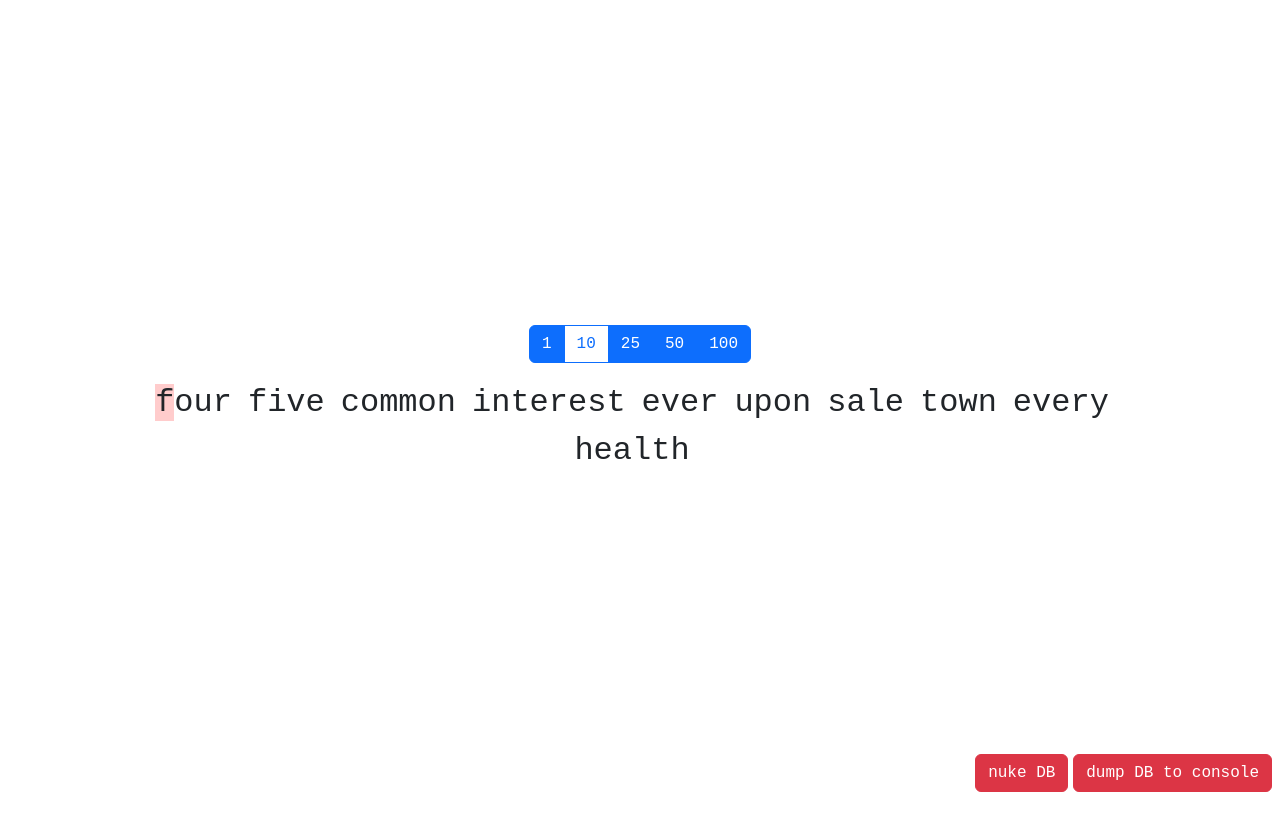
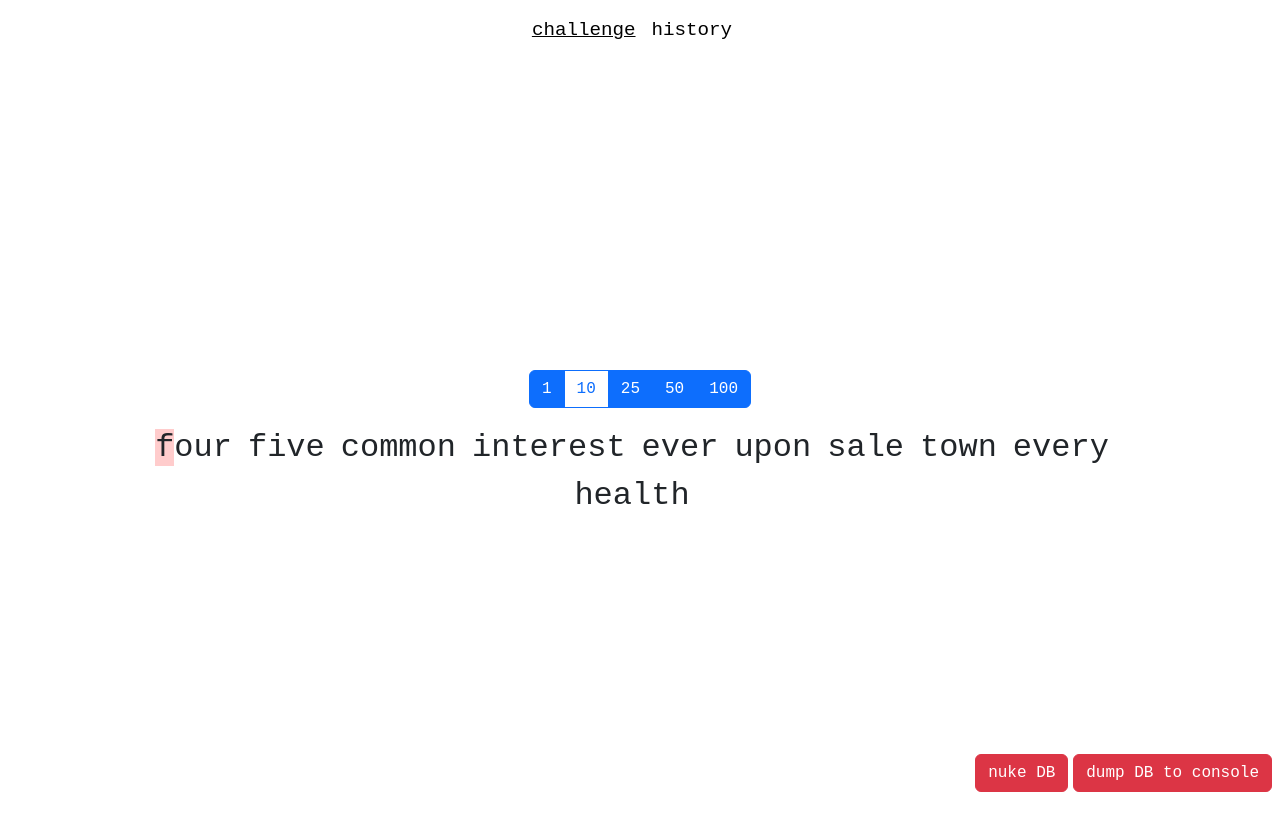
Before and after one commit to overwatchcorp/amphetype-js-proto, a React (Create React App) app: page / in a window 1280 px wide. Shown: the top 830 px of the page. Before the commit the page ends 800 px from the top, so only its background shows below. Built offline with nearby package versions, Linux system fonts and the light colour scheme; what rxdb would draw is missing.

Commit message:
made a header w/ navlinks to challenge and history

```diff
--- a/src/Router.tsx
+++ b/src/Router.tsx
@@ -2,7 +2,7 @@ import React from "react";
 import { createBrowserRouter, RouterProvider } from "react-router-dom";
 import "./styles/App.scss";
 import Challenge from "./routes/Challenge";
-import Vis from "./routes/Analysis";
+import Analysis from "./routes/Analysis";
 
 const router = createBrowserRouter([
   {
@@ -10,8 +10,8 @@ const router = createBrowserRouter([
     element: <Challenge />,
   },
   {
-    path: "/vis",
-    element: <Vis />,
+    path: "/history",
+    element: <Analysis />,
   },
 ]);
 
--- /dev/null
+++ b/src/components/Header.tsx
@@ -0,0 +1,25 @@
+import { NavLink } from "react-router-dom";
+import "../styles/App.scss";
+
+const Header = () => (
+  <div className="header">
+    <NavLink
+      className={({ isActive }) =>
+        `header-link ${isActive ? "header-link-active" : ""}`
+      }
+      to="/"
+    >
+      challenge
+    </NavLink>
+    <NavLink
+      className={({ isActive }) =>
+        `header-link ${isActive ? "header-link-active" : ""}`
+      }
+      to="/history"
+    >
+      history
+    </NavLink>
+  </div>
+);
+
+export default Header;
--- a/src/routes/Analysis.tsx
+++ b/src/routes/Analysis.tsx
@@ -4,6 +4,7 @@ import { RxDocument } from "rxdb";
 import { pivotSessionLong } from "../analysis/sessionPostProcessing";
 import dbManagerInstance from "../analysis/sessionStorage";
 import Accuracy from "../components/Accuracy";
+import Header from "../components/Header";
 import NGram from "../components/NGram";
 import RunningWPM from "../components/RunningWPM";
 import WPM from "../components/WPM";
@@ -70,6 +71,8 @@ const Vis = () => {
   );
 
   return (
+    <div>
+      <Header />
       <div className="mb-4 mt-4">
         <div className="d-flex align-items-top justify-content-center">
           <div className="d-flex flex-column">{SessionListDisplay}</div>
@@ -88,6 +91,7 @@ const Vis = () => {
           </div>
         </div>
       </div>
+    </div>
   );
 };
 
--- a/src/routes/Challenge.tsx
+++ b/src/routes/Challenge.tsx
@@ -4,6 +4,7 @@ import words from "../corpra/english";
 import "../styles/Challenge.scss";
 import { Word, TypingEvent } from "../types";
 import { dumpSession } from "../analysis/sessionPostProcessing";
+import Header from "../components/Header";
 
 const tape = (words: Word[], targetIndex: number) => {
   return words.map((word, i): ReactElement => {
@@ -186,11 +187,14 @@ function Challenge() {
     ));
 
   return (
-    <div className="challenge">
-      <div className="btn-group mb-3">{testLengthButtons()}</div>
-      {complete ? <div>challenge complete!</div> : null}
-      <div className="tape-glue">
-        <div className="">{tapeInstance}</div>
+    <div>
+      <Header />
+      <div className="challenge">
+        <div className="btn-group mb-3">{testLengthButtons()}</div>
+        {complete ? <div>challenge complete!</div> : null}
+        <div className="tape-glue">
+          <div className="">{tapeInstance}</div>
+        </div>
       </div>
     </div>
   );
--- a/src/styles/App.scss
+++ b/src/styles/App.scss
@@ -5,3 +5,19 @@ body {
   max-width: 100vw;
   overflow-x: hidden;
 }
+
+.header {
+  width: 100vw;
+  display: flex;
+  justify-content: center;
+  margin-top: 1rem;
+  .header-link {
+    margin-right: 1rem;
+    font-size: 1.2rem;
+    color: #000;
+    text-decoration: none;
+  }
+  .header-link-active {
+    text-decoration: underline;
+  }
+}
```
Lines whose indentation alone changed are shown as unchanged.
